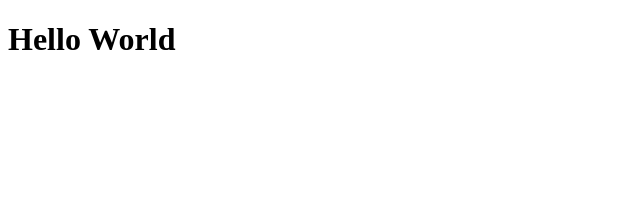
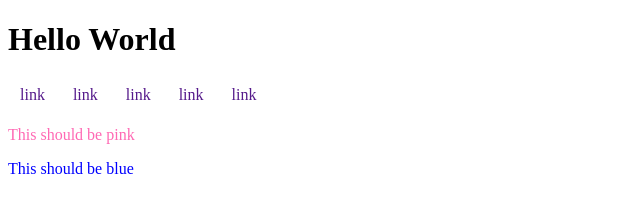
Before and after one commit to mandlastone/cloud9, a plain HTML site: page index.html in a window 1280 px wide. Shown: the whole page, without its empty margins (0-640 px from the left). Drawn offline with Linux system fonts and the light colour scheme.

Commit message:
Created my first SASS Project

```diff
--- a/index.html
+++ b/index.html
@@ -2,9 +2,24 @@
 <html lang="en">
 <head>
 <meta charset="utf-8">
+<link rel ="stylesheet" href="css/main.css" type="text/css">
 <title> cloud 9 Website setup</title>
+
 </head>
 <body>
 <h1>Hello World</h1>
+<nav>
+    <ul>
+        <li><a href="">link</a></li>
+        <li><a href="">link</a></li>
+        <li><a href="">link</a></li>
+        <li><a href="">link</a></li>
+        <li><a href="">link</a></li>
+    </ul>
+</nav>
+<p class = "pink">This should be pink</p>
+<p class = "blue">This should be blue</p>
+
+
 </body>
 </html>
--- /dev/null
+++ b/scss/main.scss
@@ -0,0 +1,23 @@
+$pink : #FF69B4;
+$blue : #0000ff;
+.pink {
+    color: $pink;
+      }
+.blue {
+    color: $blue;
+}
+nav {
+    ul {
+        margin:0 ;
+        padding:0;
+        list-style: none;
+    }
+
+    li {display: inline-block;}
+
+    a{
+        display:block;
+        padding: 6px 12px;
+        text-decoration:none;
+    }
+}
```
Also changed, not shown: css/main.css, 1 other file.
